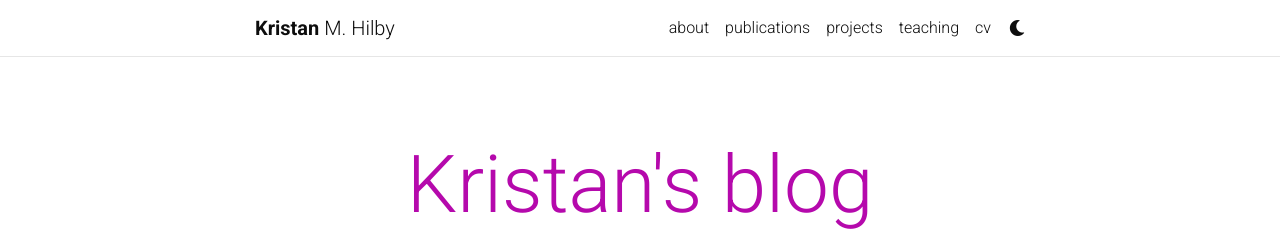
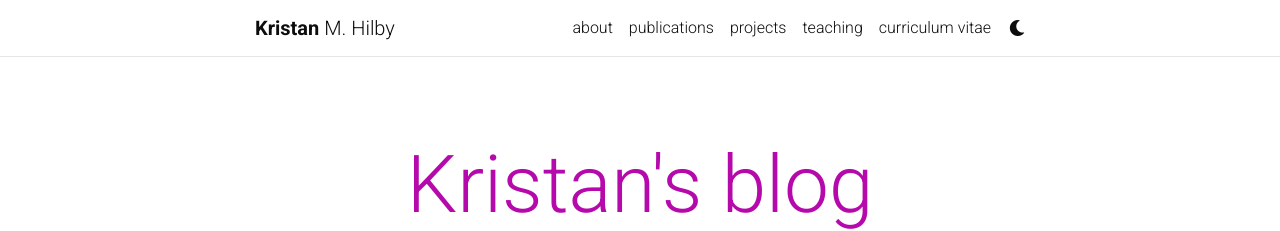
Before and after one commit to kristanhilby/kristanhilby.github.io, a Jekyll site: the page built from blog/index.html, in a window 1280 px wide. Shown: the top 231 px of the page. Built offline with Jekyll 4.4.1, drawn with Linux system fonts in a browser that asks for light colours; comment, search, counter and statistics services are not loaded; a style sheet for code colours, icons or effects is not loaded.

Commit message:
Update cv page
change page layout and title

```diff
--- a/_pages/cv.md
+++ b/_pages/cv.md
@@ -1,7 +1,7 @@
 ---
-layout: cv
+layout: page
 permalink: /cv/
-title: cv
+title: curriculum vitae
 nav: true
 nav_order: 4
 cv_pdf: Kristan_Hilby_ResumeDos_Truncated.pdf
```
